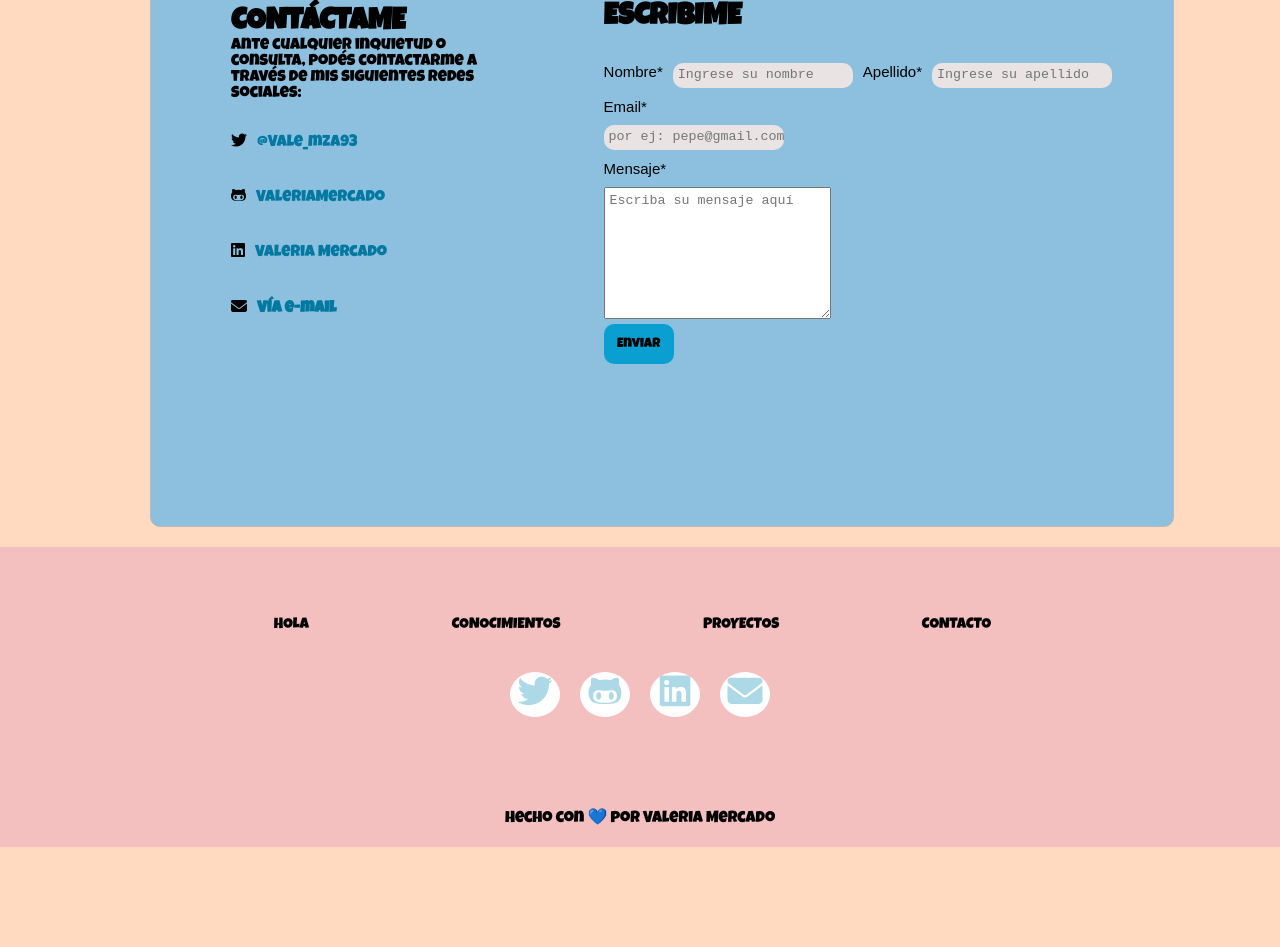
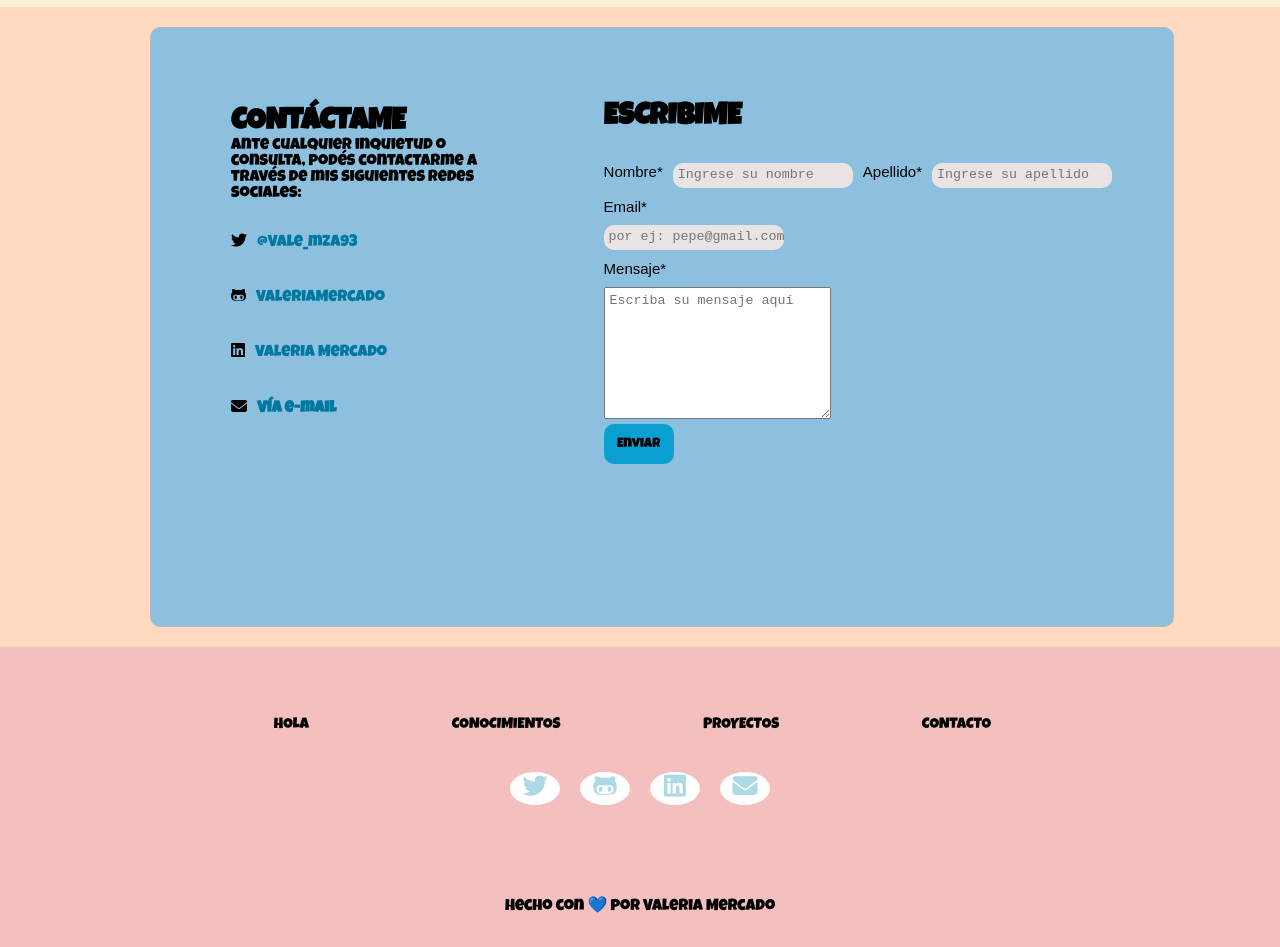
Before and after one commit to ValeriaMercado/Portfolio, a plain HTML site: page index.html in a window 1280 px wide. Shown: the part 3123-4070 px from the top of the page. Before the commit the page ends 3970 px from the top, so only its background shows below. Drawn offline with nearby package versions, Linux system fonts and the light colour scheme.

Commit message:
Portfolio

```diff
--- a/portfolio.css
+++ b/portfolio.css
@@ -491,18 +491,18 @@ input .boton {
 
 #footer .redessociales a {
   background-color: white;
-  font-size: 40px;
+  font-size: 30px;
   margin: 0px 10px;
   width: 50px;
   border: 1px solid rgb(255, 255, 255);
-  border-radius: 60%;
+  border-radius: 100%;
   align-items: center;
   text-align: center;
 }
 
 #footer .redessociales i {
   color: lightblue;
-  font-size: 35px;
+  font-size: 25px;
 }
 
 #footer a:hover {
@@ -636,6 +636,8 @@ input .boton {
     font-size: 30px;
 }
 
+}
+
 @media (min-width: 481px) and (max-width: 960px) {
   body {
     width: 100%;
@@ -739,3 +741,5 @@ input .boton {
     height: 900px;
   }
 }
+
+}
```
